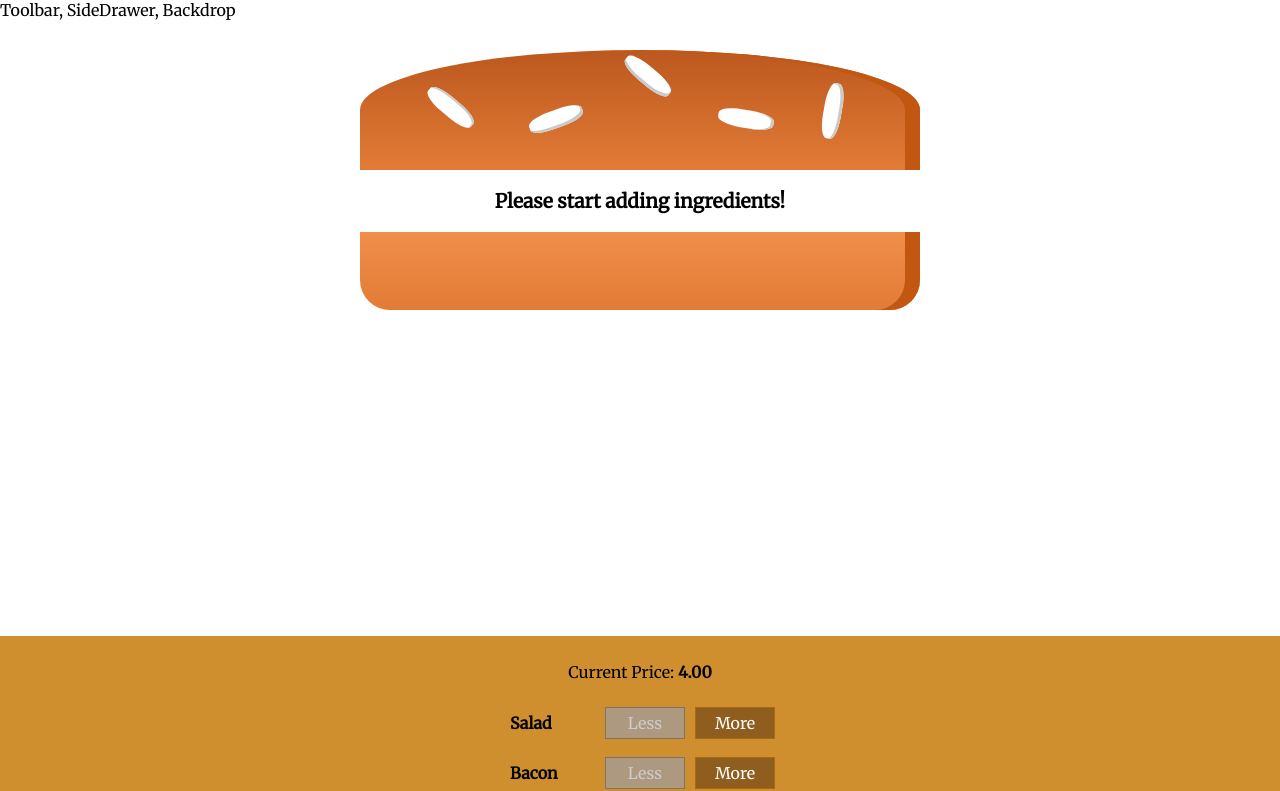
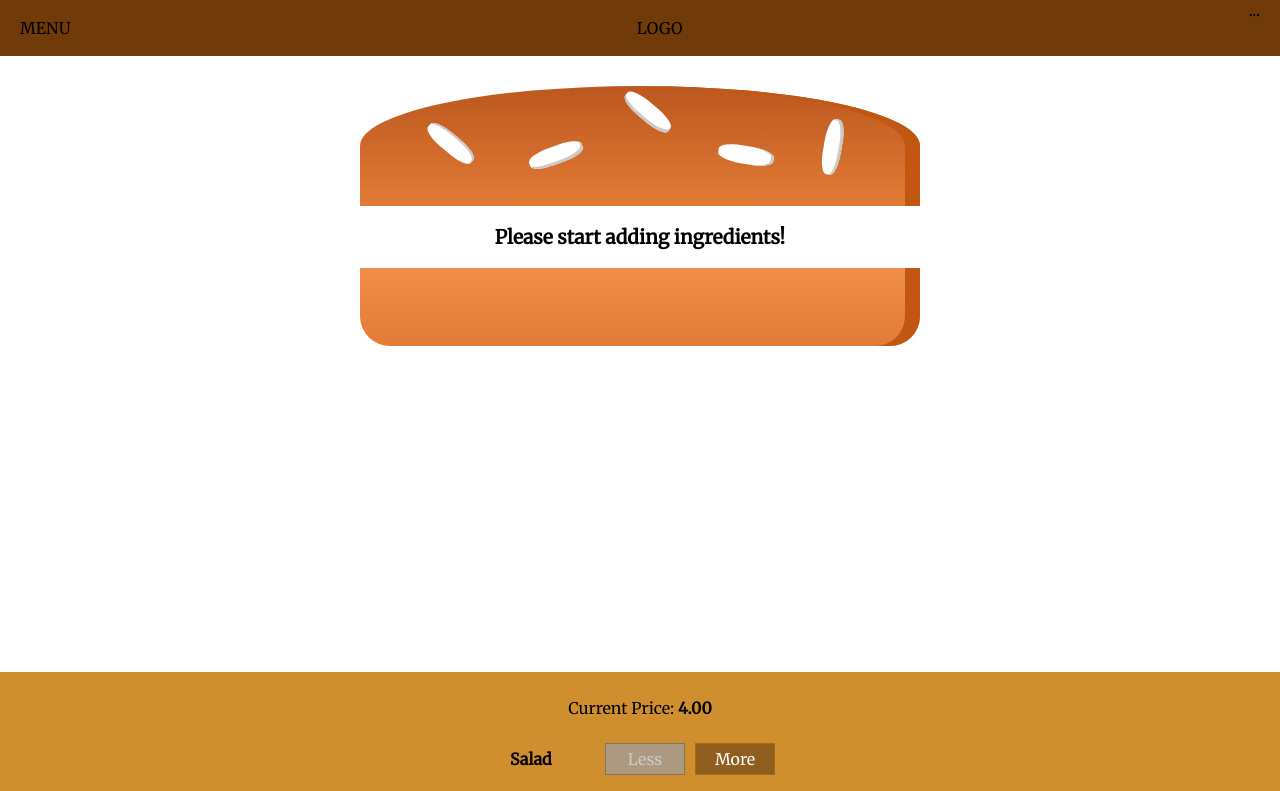
Before and after one commit to yeondam88/burger-builder-app, a React app: page / in a window 1280 px wide. Shown: the top 791 px of the page. Built offline with nearby package versions, Linux system fonts and the light colour scheme.

Commit message:
adding toolbar component

```diff
--- a/src/components/Layout/Layout.css
+++ b/src/components/Layout/Layout.css
@@ -1,3 +1,3 @@
 .Content {
-  margin-top: 16px;
+  margin-top: 72px;
 }
--- a/src/components/Layout/Layout.js
+++ b/src/components/Layout/Layout.js
@@ -2,10 +2,11 @@
 
 import Aux from "../../hoc/Aux";
 import classes from "./Layout.css";
+import Toolbar from "../Navigation/Toolbar/Toolbar";
 
 const layout = props => (
   <Aux>
-    <div>Toolbar, SideDrawer, Backdrop</div>
+    <Toolbar />
     <main className={classes.Content}>{props.children}</main>
   </Aux>
 );
```
